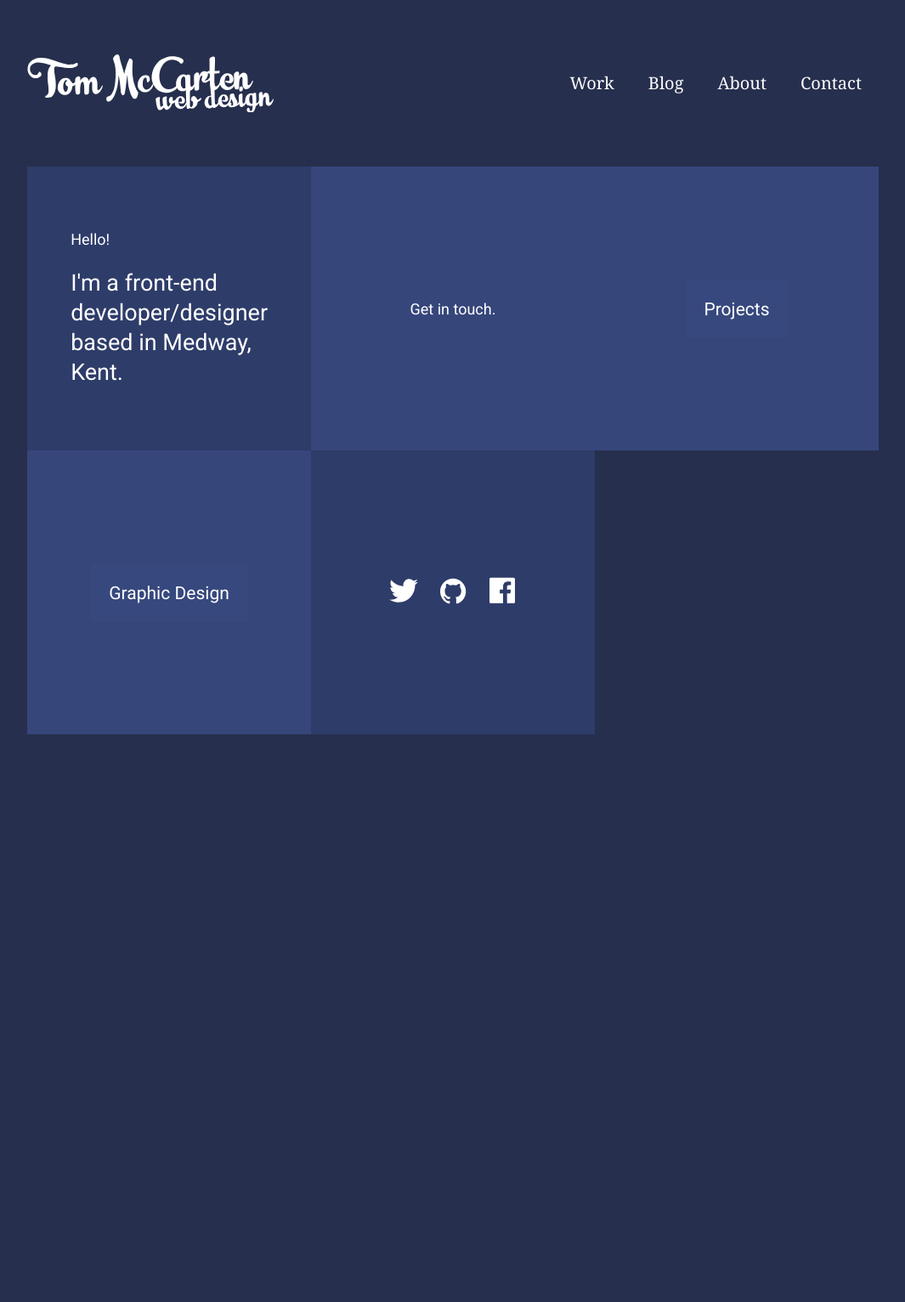
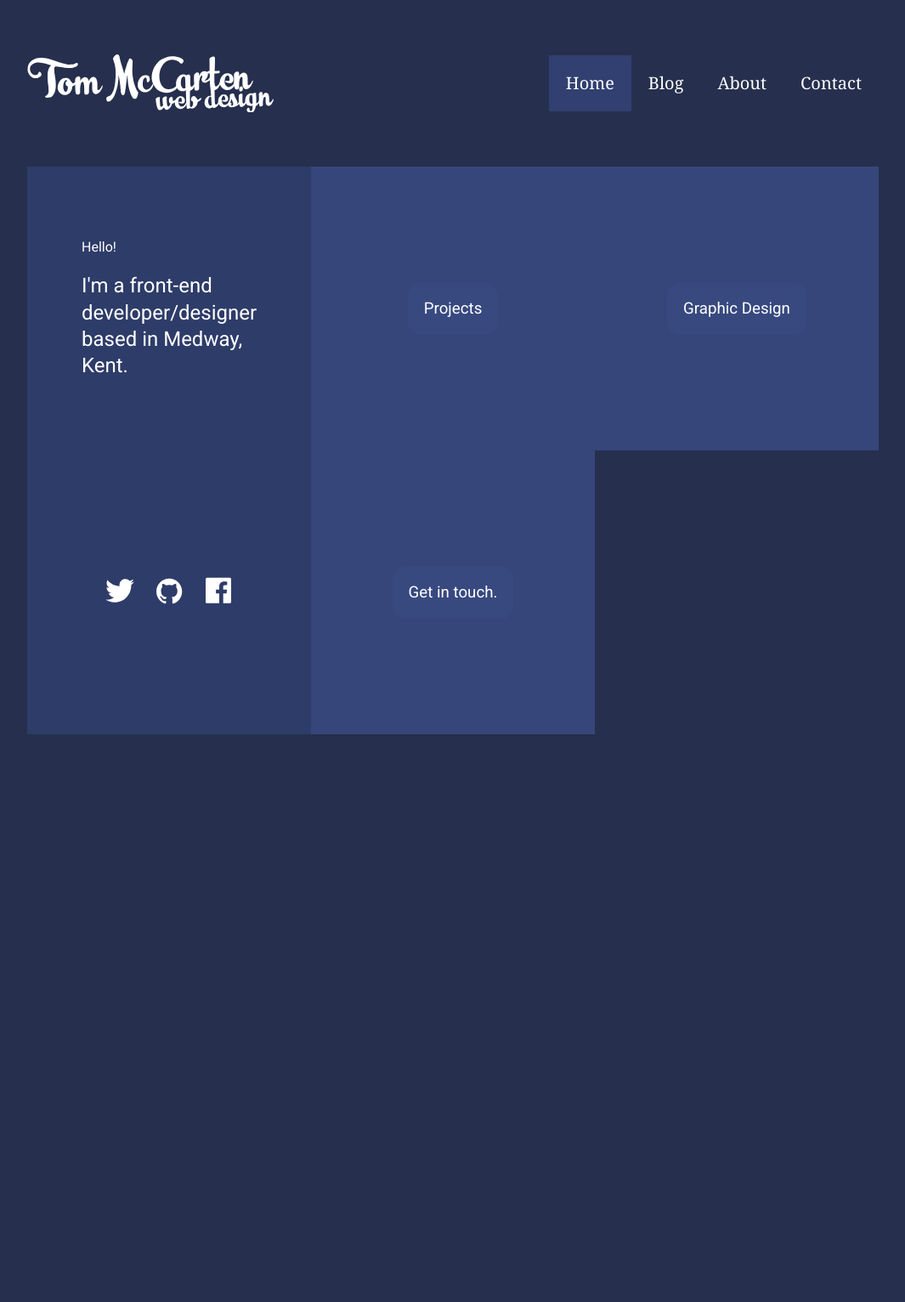
Before and after one commit to tmccarten/portfolio-redesign, a PHP site: page / in a window 1280 px wide. Shown: the whole page at 85% size, without its empty margins (107-1172 px from the left). Before the commit the page ends 864 px from the top, so only its background shows below. Run offline with PHP 8.4, Linux system fonts and the light colour scheme.

Commit message:
blogposts etc

```diff
--- a/assets/css/2-base/_body.scss
+++ b/assets/css/2-base/_body.scss
@@ -4,4 +4,17 @@ body {
   line-height: 1.3;
   transition: background-color 1000ms;
   color: white;
+
+  &::before {
+    //content: "";
+    opacity: .25;
+    position: fixed;
+    height: 600px;
+    right: 0;
+    bottom: 0;
+    left: 0;
+    z-index: -1;
+    background-image: url('../img/body_bg.png');
+    background-size: cover;
+  }
 }
--- a/assets/css/2-base/_main.scss
+++ b/assets/css/2-base/_main.scss
@@ -2,6 +2,11 @@
   max-width: $max-width;
   margin: 0 auto;
   padding: 0 1rem;
+}
+
+.main--home {
+  display: flex;
+  flex-direction: column;
 }
 
 @media screen and (min-width: 39.5em) {
@@ -26,4 +31,8 @@
     max-width: 1400px;
   }
 
+  .main--home {
+    flex-direction: row;
+  }
+
 }
--- /dev/null
+++ b/assets/css/3-components/_blogposts.scss
@@ -0,0 +1,5 @@
+.blogposts {
+  width: 334px;
+  height: 668px;
+  //background-color: lighten(desaturate(adjust-hue($maincolour, 170), 20), 5);
+}
--- a/assets/css/3-components/_menu.scss
+++ b/assets/css/3-components/_menu.scss
@@ -29,7 +29,7 @@
   text-decoration: none;
   padding: 1em;
 
-  &:focus, &:hover {
+  &:focus, &:hover, &.main-menu__link--current {
     outline: 0;
     color: white;
     background-color: lighten($maincolour, 12);
@@ -56,8 +56,8 @@
   .main-menu__link {
     color: white;
 
-    &:focus, &:hover {
-      background-color: lighten($maincolour, 2);
+    &:focus, &:hover, &.main-menu__link--current {
+      background-color: $maincolour;
     }
 
   }
--- a/assets/css/3-components/_tiles.scss
+++ b/assets/css/3-components/_tiles.scss
@@ -9,30 +9,41 @@
   justify-content: center;
   align-items: center;
   flex-direction: column;
-  //height: 18em;
-  //width: 18em;
   width: 100%;
-  height: 90vw;
+  height: 40vw;
   margin-top: 1em;
+  border-radius: 1em;
+  font-size: 1rem;
   background-color: lighten($maincolour, 3);
+  //background-color: #ad503c;
+  text-decoration: none;
+  color: white;
 
   &:hover {
-    transform: scale(1.1);
+    background-color: lighten($maincolour, 4.5);
   }
 }
 
 .tile--alternate {
   background-color: darken($maincolour, 2);
+  clip-path: polygon(100% 0, 0 0, 0 80%, 50% 100%, 100% 80%);
+  height: 90vw;
+  border-radius: 0;
 
   &:hover {
-    transform: none;
+    background-color: darken($maincolour, 2);
   }
+}
+
+.tile--contact {
+  //background-color: lighten(desaturate(adjust-hue($maincolour, 140), 10), 5);
+  //background-color: #b16170;
 }
 
 .tile-inner {
   max-width: 28.75em;
   text-align: center;
-  font-size: calc(.8rem + 1vw);
+  //font-size: calc(.8rem + 1vw);
 }
 
 .tile-inner > * {
@@ -46,14 +57,16 @@
 .tile-inner--intro {
   text-align: center;
   padding: 0 2em;
+  margin-bottom: 2em;
 }
 
 .tile-inner__main {
   font-weight: normal;
   padding: 1em;
-  background-color: lighten($maincolour, 4);
+  background-color: lighten($maincolour, 4.5);
+  border-radius: .8em;
   width: 100%;
-  font-size: 1.17em;
+  //font-size: 1.25em;
 }
 
 .tile-inner__main--intro {
@@ -63,12 +76,22 @@
   background-color: transparent;
 }
 
+.tile-inner__main--contact {
+  //background-color: lighten(lighten(saturate(adjust-hue($maincolour, 140), 20), 12), 4.5);
+  //background-color: lighten(#b16170, 4.5);
+}
+
 .tile-inner__icon {
   text-decoration: none;
 
   & img:hover {
     transform: scale(1.1);
   }
+}
+
+.tile-inner__link {
+  text-decoration: none;
+  color: white;
 }
 
 @media screen and (min-width: $mqtwocol) {
@@ -83,18 +106,23 @@
     width: 334px;
     height: 334px;
     margin-top: 0;
-    font-size: 1rem;
-    //clip-path: polygon(90% 0, 100% 10%, 100% 100%, 0 100%, 0 0);
+    //font-size: 1rem;
+    border-radius: 0;
+  }
+
+  .tile--alternate {
+    clip-path: none;
   }
 
   .tile-inner {
     max-width: 12.875em;
-    font-size: 1.125rem;
+    font-size: 1rem;
   }
 
   .tile-inner--intro {
     text-align: left;
     padding: initial;
+    margin-bottom: 0;
   }
 
 }
@@ -112,6 +140,7 @@
 
   .tiles {
     justify-content: flex-start;
+    max-width: 1002px;
   }
 
 }
--- a/assets/css/style.css
+++ b/assets/css/style.css
@@ -48,10 +48,32 @@ body {
 	color: white;
 }
 
+body::before {
+	opacity: .25;
+	position: fixed;
+	height: 600px;
+	right: 0;
+	bottom: 0;
+	left: 0;
+	z-index: -1;
+	background-image: url("../img/body_bg.png");
+	background-size: cover;
+}
+
 .main {
 	max-width: 1400px;
 	margin: 0 auto;
 	padding: 0 1rem;
+}
+
+.main--home {
+	display: -webkit-box;
+	display: -ms-flexbox;
+	display: flex;
+	-webkit-box-orient: vertical;
+	-webkit-box-direction: normal;
+	-ms-flex-direction: column;
+	flex-direction: column;
 }
 
 /* -- COMPONENTS -- */
@@ -205,7 +227,8 @@ body {
 }
 
 .main-menu__link:focus,
-.main-menu__link:hover {
+.main-menu__link:hover,
+.main-menu__link.main-menu__link--current {
 	outline: 0;
 	color: white;
 	background-color: #44589b;
@@ -244,29 +267,34 @@ body {
 	-ms-flex-direction: column;
 	flex-direction: column;
 	width: 100%;
-	height: 90vw;
+	height: 40vw;
 	margin-top: 1em;
+	border-radius: 1em;
+	font-size: 1rem;
 	background-color: #36467b;
+	text-decoration: none;
+	color: white;
 }
 
 .tile:hover {
-	-webkit-transform: scale(1.1);
-	transform: scale(1.1);
+	background-color: #384980;
 }
 
 .tile--alternate {
 	background-color: #2e3c69;
+	-webkit-clip-path: polygon(100% 0, 0 0, 0 80%, 50% 100%, 100% 80%);
+	clip-path: polygon(100% 0, 0 0, 0 80%, 50% 100%, 100% 80%);
+	height: 90vw;
+	border-radius: 0;
 }
 
 .tile--alternate:hover {
-	-webkit-transform: none;
-	transform: none;
+	background-color: #2e3c69;
 }
 
 .tile-inner {
 	max-width: 28.75em;
 	text-align: center;
-	font-size: calc(.8rem + 1vw);
 }
 
 .tile-inner > * {
@@ -280,14 +308,15 @@ body {
 .tile-inner--intro {
 	text-align: center;
 	padding: 0 2em;
+	margin-bottom: 2em;
 }
 
 .tile-inner__main {
 	font-weight: normal;
 	padding: 1em;
-	background-color: #37487e;
+	background-color: #384980;
+	border-radius: .8em;
 	width: 100%;
-	font-size: 1.17em;
 }
 
 .tile-inner__main--intro {
@@ -304,6 +333,16 @@ body {
 .tile-inner__icon img:hover {
 	-webkit-transform: scale(1.1);
 	transform: scale(1.1);
+}
+
+.tile-inner__link {
+	text-decoration: none;
+	color: white;
+}
+
+.blogposts {
+	width: 334px;
+	height: 668px;
 }
 
 @media screen and (min-width: 39.5em) {
@@ -376,8 +415,9 @@ body {
 }
 
 .main-menu__link:focus,
-.main-menu__link:hover {
-	background-color: #344477;
+.main-menu__link:hover,
+.main-menu__link.main-menu__link--current {
+	background-color: #314070;
 }
 
 .tiles {
@@ -396,17 +436,23 @@ body {
 	width: 334px;
 	height: 334px;
 	margin-top: 0;
-	font-size: 1rem;
+	border-radius: 0;
+}
+
+.tile--alternate {
+	-webkit-clip-path: none;
+	clip-path: none;
 }
 
 .tile-inner {
 	max-width: 12.875em;
-	font-size: 1.125rem;
+	font-size: 1rem;
 }
 
 .tile-inner--intro {
 	text-align: left;
 	padding: initial;
+	margin-bottom: 0;
 }
 
 }
@@ -434,6 +480,7 @@ body {
 	-webkit-box-pack: start;
 	-ms-flex-pack: start;
 	justify-content: flex-start;
+	max-width: 1002px;
 }
 
 }
@@ -442,6 +489,13 @@ body {
 
 .main {
 	max-width: 1400px;
+}
+
+.main--home {
+	-webkit-box-orient: horizontal;
+	-webkit-box-direction: normal;
+	-ms-flex-direction: row;
+	flex-direction: row;
 }
 
 .header {
--- a/assets/css/style.scss
+++ b/assets/css/style.scss
@@ -15,3 +15,4 @@
 @import '3-components/header';
 @import '3-components/menu';
 @import '3-components/tiles';
+@import '3-components/blogposts';
--- a/assets/includes/header.php
+++ b/assets/includes/header.php
@@ -18,7 +18,7 @@
 
     <nav id="mainNav" class="main-nav">
       <ul class="main-menu">
-        <li class="main-menu__item"><a href="#" class="main-menu__link">Work</a></li>
+        <li class="main-menu__item"><a href="#" <?php if ($activePage == "Home") {?> class="main-menu__link main-menu__link--current" <?php } ?> class="main-menu__link">Home</a></li>
         <li class="main-menu__item"><a href="#" class="main-menu__link">Blog</a></li>
         <li class="main-menu__item"><a href="#" class="main-menu__link">About</a></li>
         <li class="main-menu__item"><a href="#" class="main-menu__link">Contact</a></li>
--- a/index.php
+++ b/index.php
@@ -1,6 +1,6 @@
 <?php $index = "."; ?>
 
-<?php $activePage = "Work"; ?>
+<?php $activePage = "Home"; ?>
 <?php $title = "Home | Thomas McCarten Portfolio"; ?>
 <?php $description = "Thomas McCarten is a Front End Developer/Designer based in Medway, Kent."; ?>
 <?php $keywords = "Thomas McCarten,Front-End,Design,Web Development,Logo Design,Illustrations"; ?>
@@ -10,7 +10,7 @@
   <body>
     <?php include 'assets/includes/header.php';?>
 
-    <main class="main">
+    <main class="main main--home">
         <section class="tiles">
 
           <div class="tile tile--alternate">
@@ -20,23 +20,17 @@
             </div>
           </div>
 
-        <div class="tile">
-          <div class="tile-inner">
-            <p class="tile-inner__sub">Get in touch.</p>
-          </div>
-        </div>
-
-        <div class="tile">
+          <a href="#" class="tile">
             <div class="tile-inner">
               <h3 class="tile-inner__main">Projects</h3>
             </div>
-        </div>
+          </a>
 
-        <div class="tile">
+          <a href="#" class="tile">
             <div class="tile-inner">
               <h3 class="tile-inner__main">Graphic Design</h3>
             </div>
-        </div>
+          </a>
 
           <div class="tile tile--alternate">
             <div class="tile-inner">
@@ -52,7 +46,20 @@
             </div>
           </div>
 
+          <a href="#" class="tile tile--contact">
+            <div class="tile-inner">
+              <h3 class="tile-inner__main tile-inner__main--contact">Get in touch.</h3>
+            </div>
+          </a>
+
+
+
+        </section><!-- end tiles -->
+
+        <section class="blogposts">
+
         </section>
+
     </main>
 
 
```
Lines whose indentation alone changed are shown as unchanged.
